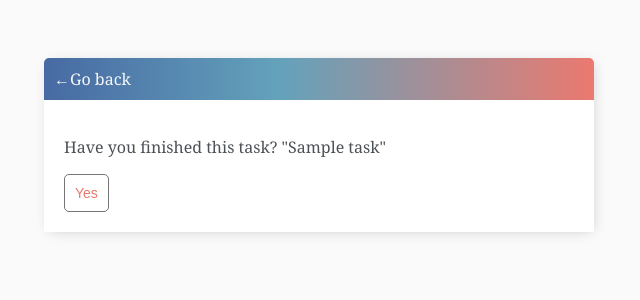
After one commit to Svesh1-800/WebToDoListDjango, a Django app: page /task-done/1 in a window 1280 px wide. The commit adds this page. Shown: the top 300 px of the page, without its empty margins (321-961 px from the left). Run offline with Django 3.2, Linux system fonts and the light colour scheme; a user stored in the database is signed in; tables that the repository leaves empty hold one stand-in row (values such as "Sample post").

Commit message:
Add quick icon for accepting that task is done
- add quick icon
- change design for header

```diff
--- /dev/null
+++ b/base/templates/base/task_confirm_done.html
@@ -0,0 +1,17 @@
+{% extends 'base.html' %}
+{% block content %}
+
+<div class="header-bar">
+    <a href="{% url 'todo:tasks' %}">&#8592;Go back</a>
+</div>
+
+<div class="card-body">
+    <form method="POST">
+        {% csrf_token %}
+        <p>Have you finished this task? "{{ task.title }}"</p>
+
+        <input class="button" type="submit" value="Yes">
+    </form>
+</div>
+
+{% endblock content %}
--- a/base/urls.py
+++ b/base/urls.py
@@ -1,7 +1,7 @@
 from django.contrib.auth.views import LogoutView
 from django.urls import path
-from .views import TaskList, TaskCreate, TaskUpdate, DeleteTask, CustomLoginView, LogoutView, RegisterPage
-
+from .views import TaskList, TaskCreate, TaskUpdate, DeleteTask, TaskDone
+from .views import CustomLoginView, LogoutView, RegisterPage
 app_name = 'todo'
 
 urlpatterns = [
@@ -12,4 +12,5 @@ urlpatterns = [
     path('task-update/<int:pk>', TaskUpdate.as_view(),name='task-update'),
     path('create', TaskCreate.as_view(),name='task-create'),
     path('task-delete/<int:pk>', DeleteTask.as_view(),name='task-delete'),
+    path('task-done/<int:pk>', TaskDone.as_view(),name='task-done'),
 ]
--- a/base/views.py
+++ b/base/views.py
@@ -78,3 +78,15 @@ class DeleteTask(LoginRequiredMixin, DeleteView):
     context_object_name = 'task'
     success_url = reverse_lazy('todo:tasks')
     template_name = "base/task_confirm_delete.html"
+
+class TaskDone(LoginRequiredMixin, UpdateView):
+    model = Task
+    fields = ['complete']
+    context_object_name = 'task'
+    template_name = "base/task_confirm_done.html"
+
+    def post(self, request, pk):
+        note = Task.objects.get(pk=pk)
+        note.complete = True
+        note.save()
+        return redirect('todo:tasks')
--- a/todo_list/static/css/base.css
+++ b/todo_list/static/css/base.css
@@ -1,6 +1,6 @@
 body {
     background-color: #FAFAFA;
-    font-family: 'Nunito', sans-serif;
+    font-family: 'Georgia', sans-serif;
     padding-top: 50px;
 }
 
@@ -10,7 +10,7 @@ h3,
 h4,
 h5,
 h6 {
-    font-family: 'Raleway', sans-serif;
+    font-family: 'Georgia', sans-serif;
 }
 
 a,
@@ -21,10 +21,10 @@ p {
 .header-bar {
     display: flex;
     justify-content: space-between;
-    color: #FFF;
+    color: rgb(0, 0, 0);
     padding: 10px;
     border-radius: 5px 5px 0 0;
-    background: linear-gradient(90deg, #EEA390 0%, #EB796F 43%, #EB796F 100%);
+    background: linear-gradient(90deg, #476aa3 0%, #64a2bb 43%, #EB796F 100%);
 }
 
 .header-bar a {
@@ -72,6 +72,13 @@ p {
     font-size: 22px;
     line-height: 0;
 }
+.done-link{
+    text-decoration: none;
+    font-weight: 900;
+    color: #14722c;
+    font-size: 22px;
+    line-height: 0;
+}
 
 
 .container {
@@ -83,7 +90,7 @@ p {
 }
 
 #add-link {
-    color: #EB796F;
+    color: #020202;
     text-decoration: none;
     font-size: 42px;
     text-shadow: 1px 1px #81413b;
```
Also changed, not shown: base/templates/base/task_list.html (+6 -3 lines).
